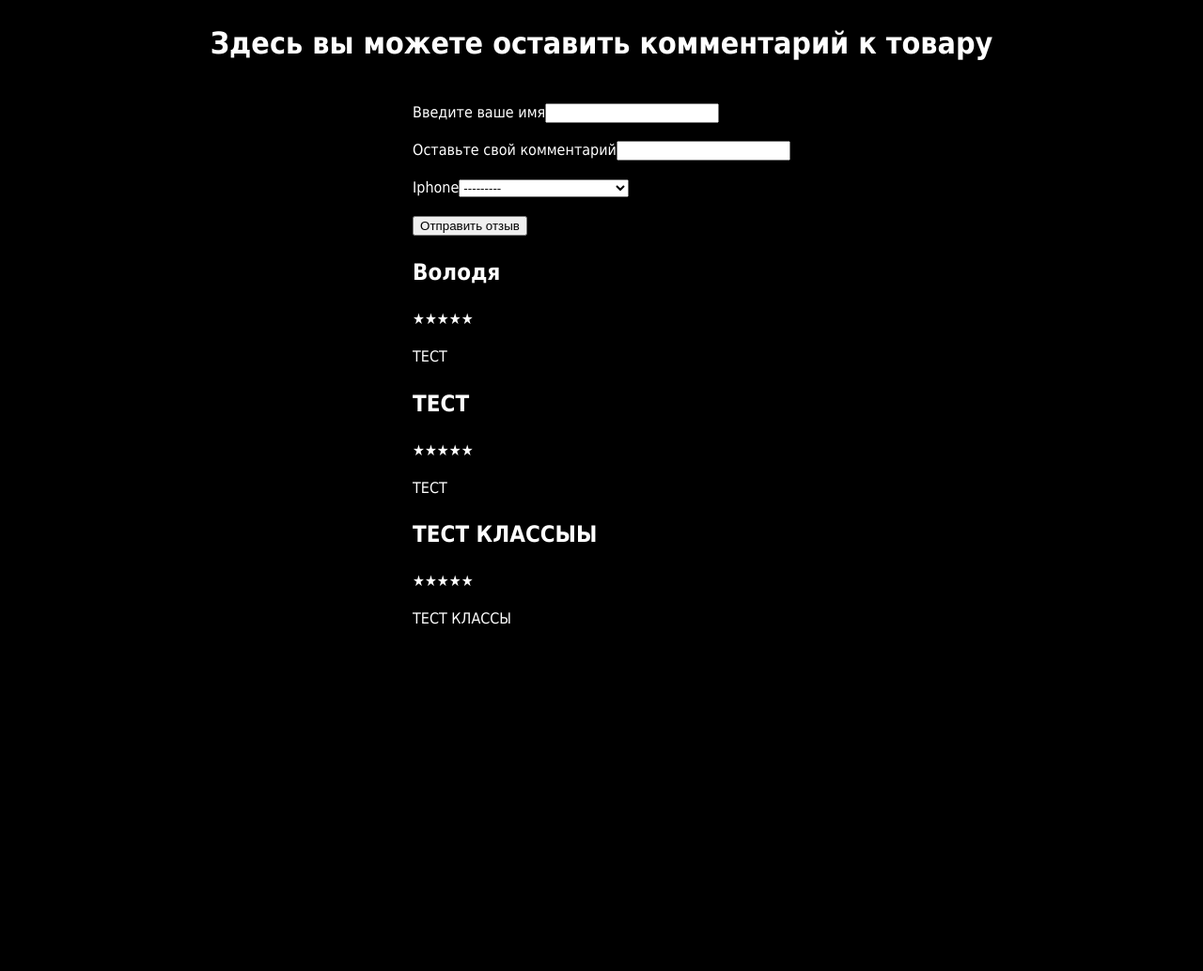
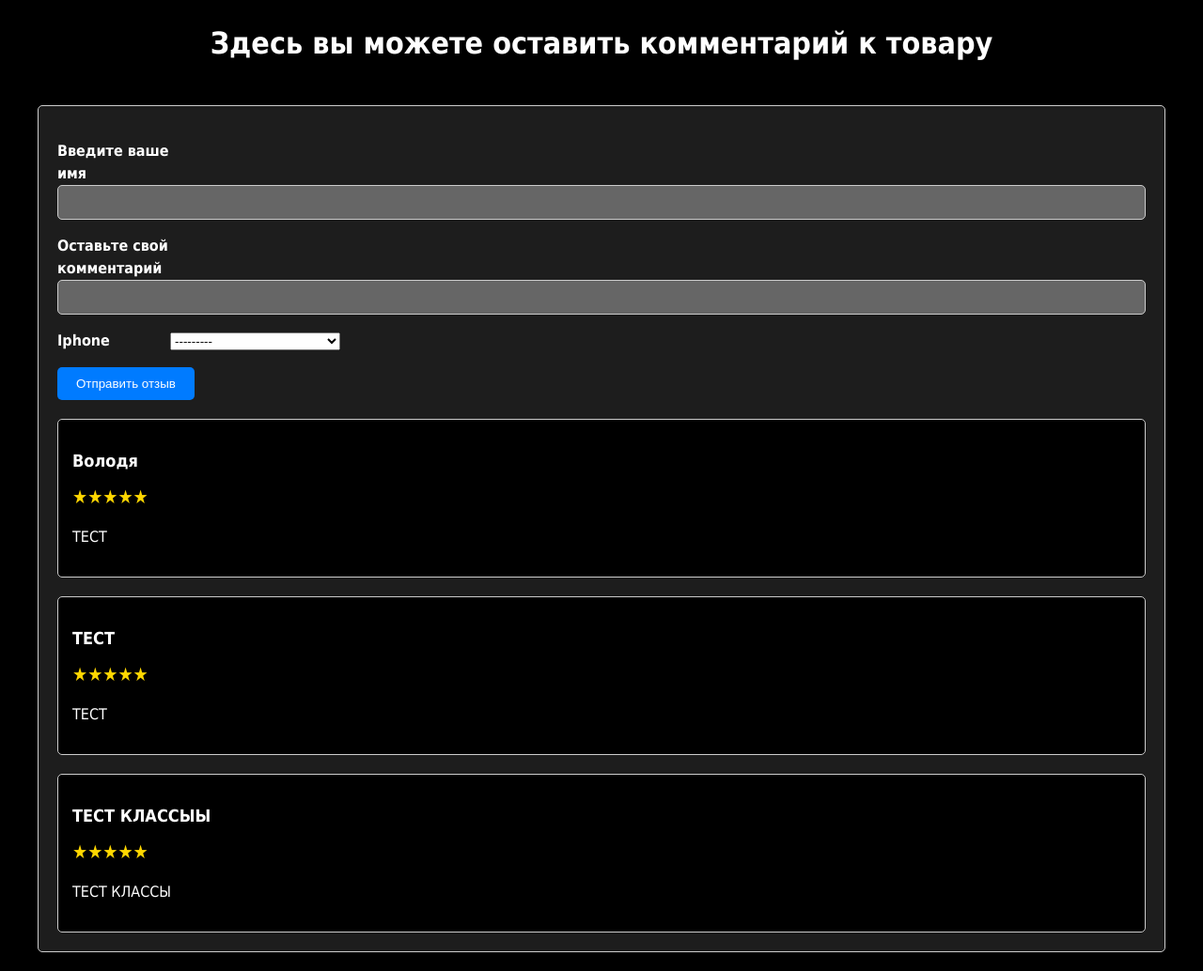
Before and after one commit to tripleoo/Apple_site-works-rep, a Django app: a page that uses apple_site/iphone/templates/base.html in a window 1280 px wide; the page is wider, and only the part inside the window is pictured. Shown: the part 1840-2874 px from the top of that part at 94% size. Before the commit the page ends 2505 px from the top of that part, so only its background shows below. Run offline with Django 5.2, Linux system fonts and the light colour scheme; data comes from the database, SQL or seed files in the repository; both versions use the stored data as it was after the commit.

Commit message:
new reviews

```diff
--- a/apple_site/iphone/static/styles.css
+++ b/apple_site/iphone/static/styles.css
@@ -1,31 +1,67 @@
+
 form {
-    max-width: 400px;
-    margin: 0 auto;
+    margin: 20px 0;
     padding: 20px;
-    background-color: rgba(255, 255, 255, 0.8); /* Прозрачный белый фон */
-    border-radius: 10px;
-    box-shadow: 0 0 10px rgba(0, 0, 0, 0.5); /* Тень */
+    border: 1px solid #ccc;
+    border-radius: 5px;
+    background-color: #1D1D1D;
+    max-width: 1200px; /* Максимальная ширина формы */
+    width: 100%; /* Занимает всю доступную ширину */
+    box-sizing: border-box; /* Учитываем padding и border в ширине */
+    font-family: Tahoma, Geneva, sans-serif;
 }
 
-/* Стили для заголовка формы */
-.form-title {
-    text-align: center;
-    color: white;
+/* Стили для каждого поля формы */
+form p {
+    margin-bottom: 15px;
 }
 
-/* Стили для кнопки */
-button[type="submit"] {
-    display: block;
+form label {
+    display: inline-block;
+    width: 120px; /* Ширина метки */
+    font-weight: bold;
+}
+
+form input[type="text"],
+form textarea {
     width: 100%;
     padding: 10px;
-    margin-top: 10px;
-    background-color: #333; /* Цвет кнопки */
-    color: white;
+    border: 1px solid #ccc;
+    border-radius: 5px;
+    box-sizing: border-box;
+    background-color: #666666;
+
+
+}
+
+/* Стили для кнопки отправки */
+form button[type="submit"] {
+    padding: 10px 20px;
     border: none;
     border-radius: 5px;
+    background-color: #007bff;
+    color: #fff;
     cursor: pointer;
 }
 
-button[type="submit"]:hover {
-    background-color: #555; /* Цвет кнопки при наведении */
+/* Стили для контейнера отзывов */
+.review-container {
+    margin-top: 20px;
+    padding: 15px;
+    border: 1px solid #ccc;
+    border-radius: 5px;
+    background-color: #fff;
+    background-color: #000000;
 }
+
+.review-container h2 {
+    margin-bottom: 10px;
+    font-size: 18px;
+}
+
+.stars {
+    color: gold;
+    font-size: 20px;
+}
+
+/* Дополнительные стили по вашему усмотрению */
--- a/apple_site/iphone/templates/base.html
+++ b/apple_site/iphone/templates/base.html
@@ -5,6 +5,7 @@
 
     <title>Apple</title>
     <style>
+        }
         logo {
           float: .left;
         }
@@ -61,7 +62,7 @@
 <a href="/" class="logo">
       <img src="/static/logo3.png" alt="Apple">
     </a>
-</body>
+
 {% block content %}
 
 {% endblock %}
--- a/apple_site/iphone/templates/page_iphone.html
+++ b/apple_site/iphone/templates/page_iphone.html
@@ -1,7 +1,7 @@
 {% extends 'base.html' %}
 {% load static %}
 {% block content %}
-
+    <link rel="stylesheet" type="text/css" href="{% static 'styles.css' %}">
 <div class="product">
         <img src="{{iphone.image.url}}" alt="iPhone">
         <div class="product-info">
```
Also changed, not shown: apple_site/iphone/templates/glav.html (+9 -0 lines), apple_site/db.sqlite3, apple_site/iphone/static/icon.png (added), apple_site/iphone/static/icon2.png (added).
